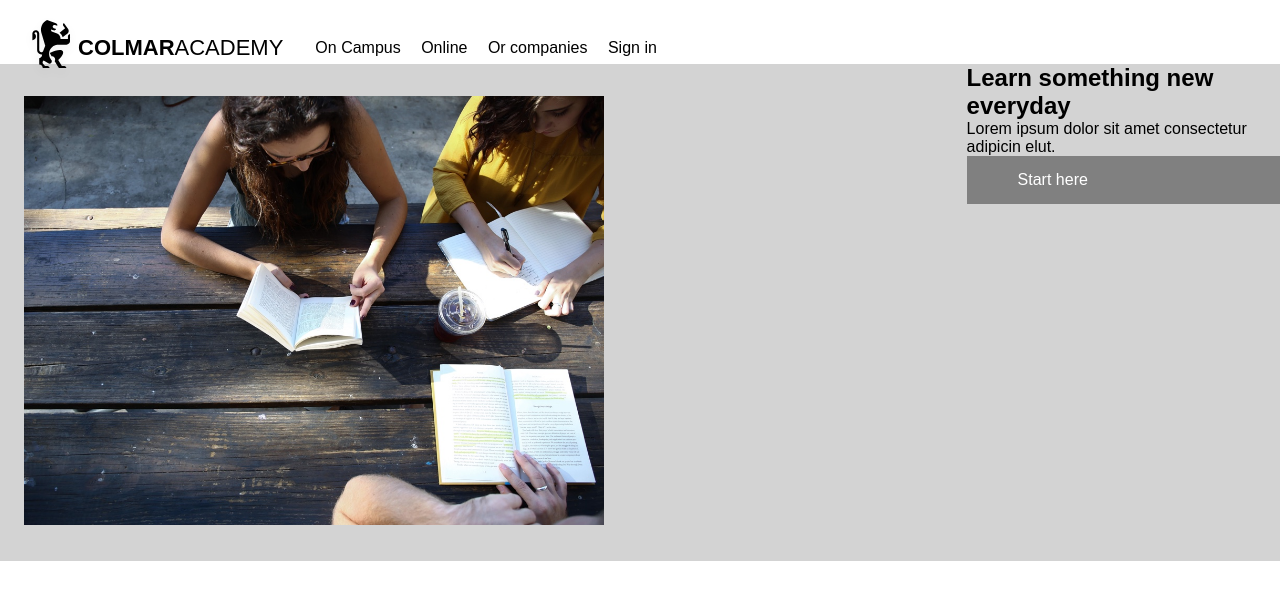
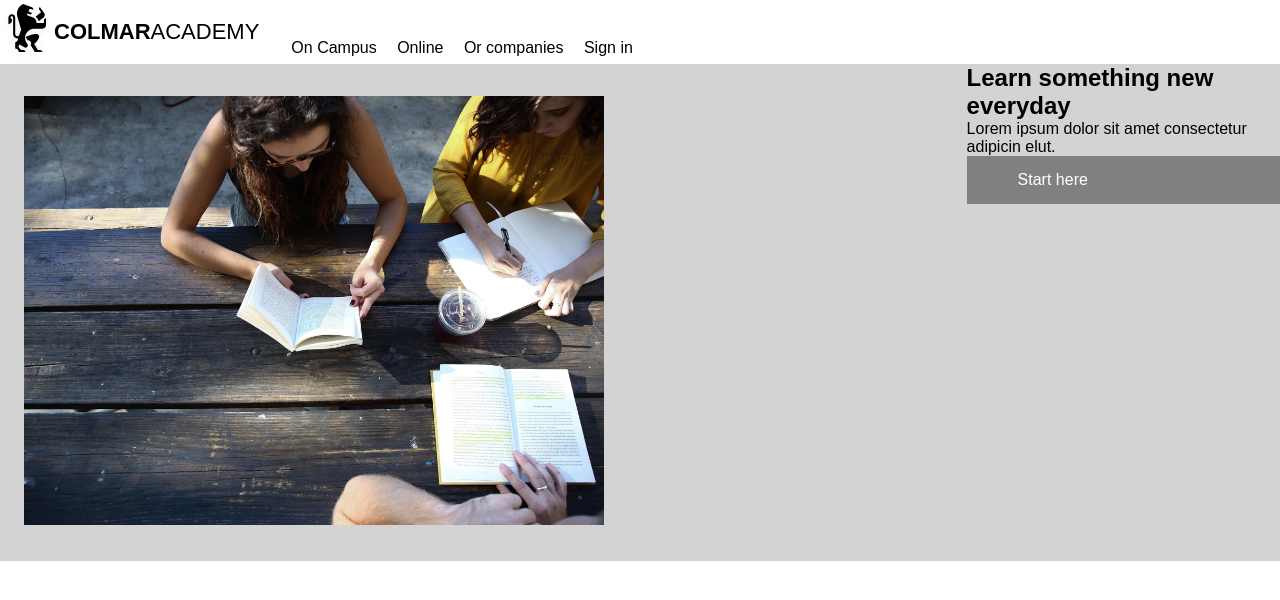
Before and after one commit to ClaudiaGrau/capstone, a plain HTML site: page index.html in a window 1280 px wide. Drawn offline with Linux system fonts and the light colour scheme.

```diff
--- a/index.html
+++ b/index.html
@@ -10,12 +10,10 @@
 
     <header>
 
-        <div id="title">
-            <img src="resources/images/ic-logo.svg">
-            <h1>Colmar<span id="light"> Academy</span></h1>
-        </div>
+        <img src="resources/images/ic-logo.svg">
+        <h1>Colmar<span id="light"> Academy</span></h1>
 
-        <nav id="right">
+        <nav>
             <ul>
                 <li><a href="">On Campus</a></li>
                 <li><a href="">Online</a></li>
```
